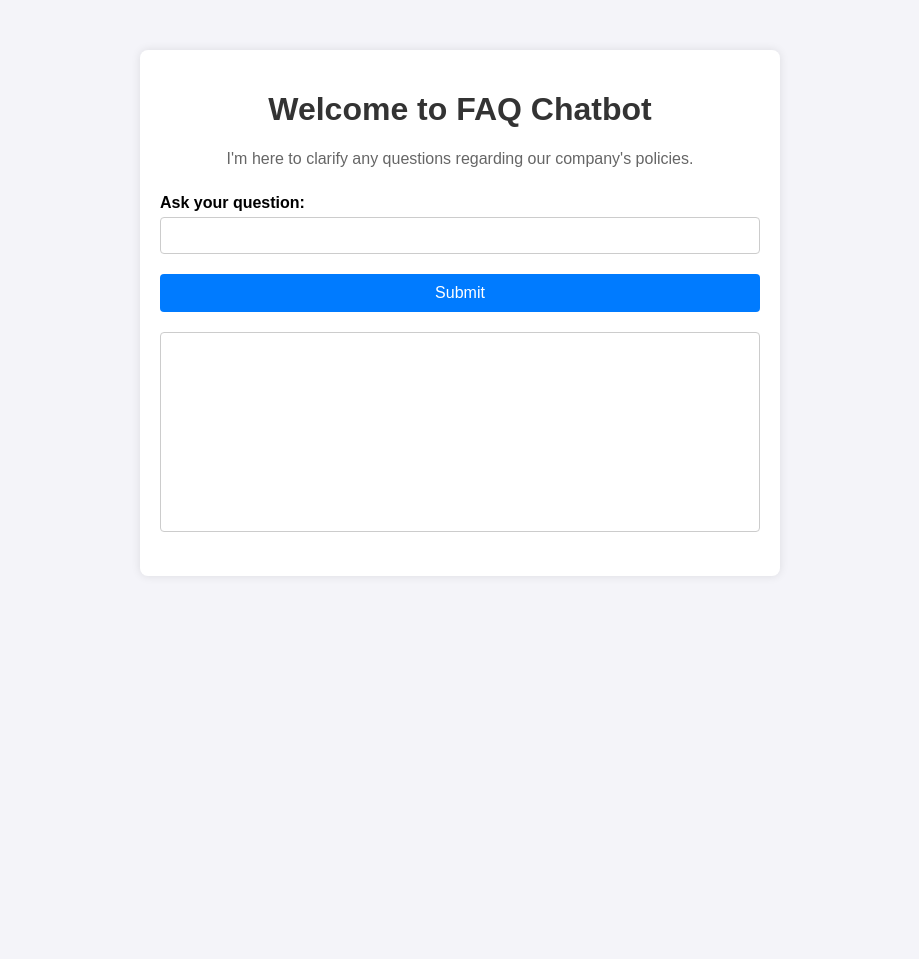
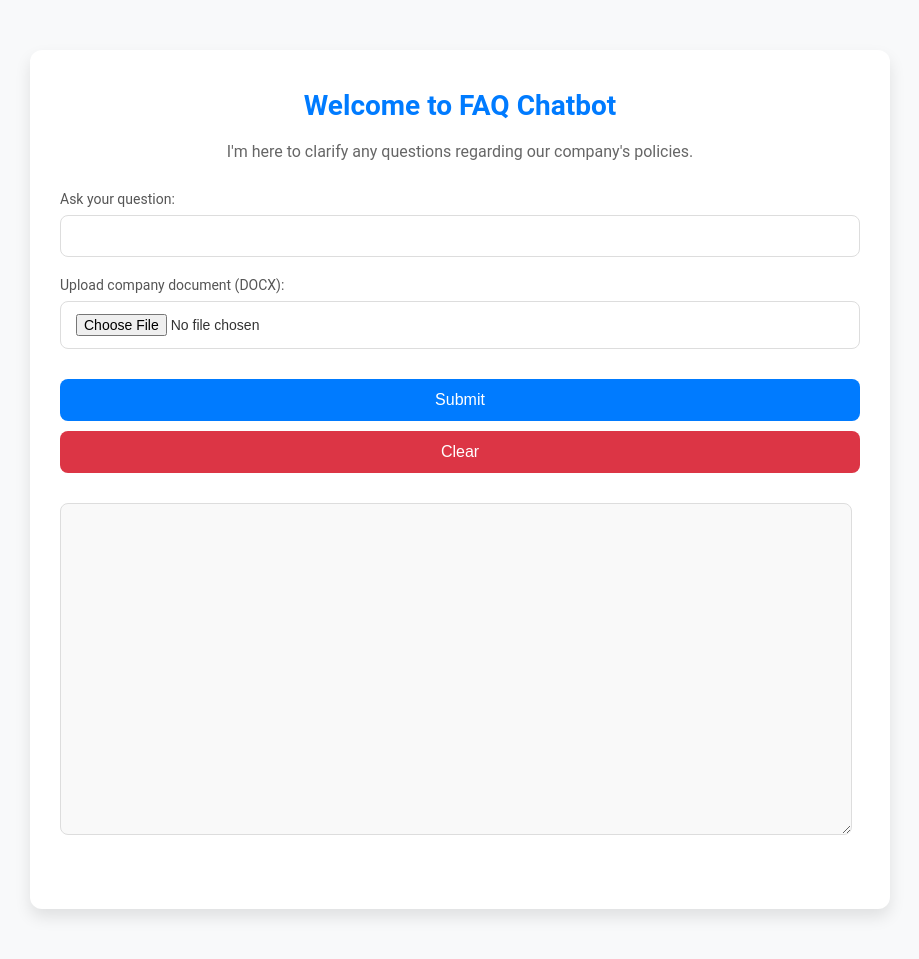
Before and after one commit to aneesh-bukya/HRAgent, a Django app: page /faq/ in a window 1280 px wide. Shown: the whole page, without its empty margins (180-1099 px from the left). Before the commit the page ends 532 px from the top, so only its background shows below. Run offline with Django 5.2, Linux system fonts and the light colour scheme.

Commit message:
FInished everything

```diff
--- a/HRAgentUI/HRAgentUI/email.py
+++ b/HRAgentUI/HRAgentUI/email.py
@@ -73,7 +73,7 @@ def onboard_task(name,link):
             agent=greet_agent,
             context = [set_research_task]
         )
-set_onboard_task = onboard_task(name,"https://resources.workable.com/employee-code-of-conduct-company-policy")
+set_onboard_task = onboard_task(name,link="")
 
 crew = Crew(agents=[researcher_agent,greet_agent], tasks=[set_research_task,set_onboard_task])
 # Get your crew to work!
--- a/HRAgentUI/HRAgentUI/urls.py
+++ b/HRAgentUI/HRAgentUI/urls.py
@@ -26,5 +26,7 @@ urlpatterns = [
     path('email-onboarding/',views.onboarding),
     path('candidate-notes/',views.candidate_notes),
     path('summarize-notes/', views.summarize_notes, name='summarize_notes'),
+    path('process_form/', views.process_form, name='process_form'),
+    path('onboarding-submit/',views.onboarding_submit, name='onboarding_submit'),
 
 ]
--- a/HRAgentUI/HRAgentUI/views.py
+++ b/HRAgentUI/HRAgentUI/views.py
@@ -15,16 +15,22 @@ from django.shortcuts import render
 from django.views.decorators.csrf import csrf_exempt
 from django.http import JsonResponse
 from django.core.files.storage import default_storage
+import os
+import smtplib
+import ssl
+from email.message import EmailMessage
+from textwrap import dedent
+from dotenv import load_dotenv
 from crewai import Crew, Agent, Task, Process
-from textwrap import dedent
-from crewai_tools import TXTSearchTool
-import os
+from datetime import datetime, timedelta
+from crewai_tools import DOCXSearchTool, CSVSearchTool, TXTSearchTool, tool, SerperDevTool
 
 
 
 os.environ["OPENAI_API_KEY"] = "sk-proj-1j0rI4ujwFua7rWGytDlT3BlbkFJwHncuWCnnYZADHHSAkrw"
 os.environ["SERPER_API_KEY"] = "d1b04924fa8092b742ea783991626a950f1a0c1a"
 os.environ['OPENAI_MODEL_NAME'] =  "gpt-4-0125-preview"
+google_search = SerperDevTool()
 
 def homepage(request):
   return render(request,'home.html')
@@ -87,3 +93,247 @@ def summarize_notes(request):
         return JsonResponse({'summary': result})
 
     return JsonResponse({'error': 'Invalid request'}, status=400)
+
+@csrf_exempt
+def process_form(request):
+    if request.method == 'POST':
+        question = request.POST.get('question')
+        uploaded_file = request.FILES.get('document')
+
+        if not question or not uploaded_file:
+            return JsonResponse({'summary': 'Please provide both a question and a document.'}, status=400)
+
+        # Save the uploaded file to a temporary location
+        file_path = default_storage.save(f'temp/{uploaded_file.name}', uploaded_file)
+
+        try:
+            # Create an instance of DOCXSearchTool with the document
+            doc_search = DOCXSearchTool(file_path)
+
+            faq_agent = Agent(
+                role='Human Resource Employee',
+                goal='Find the section of the document which contains relevant information and summarize them.',
+                tools=[doc_search],
+                backstory=dedent("""\
+                    As a HR Employee, your mission is to find which sections of the document contains the
+                    relevant information and summarize those in a few sentences. If you can't find any keywords then just say
+                    I couldn't find anything in our company's policy regarding this topic. Kindly
+                    contact HR for information on this topic."""),
+                verbose=True
+            )
+
+            def summary_task(question):
+                return Task(
+                    description=dedent(f"""\
+                        Find all the relevant areas of the document where the words from the question appear and
+                        summarize them in a few sentences.
+                        Question: {question}"""),
+                    expected_output=dedent("""\
+                        A few sentences summarizing the relevant information in the document which
+                        contains the keyword asked in the question. Starts each answer with Our company
+                        policy states that."""),
+                    agent=faq_agent
+                )
+
+            summarize_task = summary_task(question)
+
+            crew = Crew(agents=[faq_agent], tasks=[summarize_task])
+            result = crew.kickoff()
+
+            return JsonResponse({'summary': result})
+
+        finally:
+            # Clean up the temporary file
+            if os.path.exists(file_path):
+                os.remove(file_path)
+
+    return JsonResponse({'summary': 'Invalid request method.'}, status=405)
+
+def onboarding_form(request):
+    email_sent = False
+
+    if request.method == 'POST':
+        name = request.POST.get('name')
+        role = request.POST.get('role')
+        email = request.POST.get('email')
+        code_of_conduct = request.POST.get('codeOfConduct')
+
+        # Define the agents and tasks
+        researcher_agent = Agent(
+            role="Research Specialist",
+            goal='Research the role to find the best practices for the job role and provide links on how to be successful ',
+            tools=[google_search],
+            backstory=dedent("""\
+                As a Research Specialist, your job is to search the web and come up with the best practices and methods
+                to be successful at a specific job role and also provide useful links which talk about how to be successful
+                in the partciular job role."""),
+            verbose=True
+        )
+
+        greet_agent = Agent(
+            role="Personalized Message Sender",
+            goal='Write a personalized message to person and welcome them into the company ',
+            backstory=dedent("""\
+                Your job is to write a personalized message to the new employee joining the company and talk about company culture and wish
+                the employee success in the company"""),
+            verbose=True
+        )
+
+        def research_task(role):
+            return Task(
+                description=dedent(f"""\
+                    generate the best practices and ways a person can successful at the given job role
+                    Job Role: {role}"""),
+                expected_output=dedent("""\
+                    The best practices and things to do to be successful at the job role along with useful links for reference"""),
+                agent=researcher_agent,
+            )
+
+        set_research_task = research_task(role)
+
+        def onboard_task(name, link):
+            return Task(
+                description=dedent(f"""\
+                    onboard the people by wishing good luck and ask them to review the code of conduct
+                    Employee Code of Conduct Link: {link},
+                    Name: {name}"""),
+                expected_output=dedent("""\
+                    Output should be formatted like this:
+                    - Greeting and well wishes
+                    - Ask to review Employee Code of Conduct with link
+                    - Best Practices to be successful along with links
+                    - end it with
+                    Best Regards,
+                    John McEnroe,
+                    HR of Company XYZ"""),
+                agent=greet_agent,
+                context=[set_research_task]
+            )
+
+        set_onboard_task = onboard_task(name, link=code_of_conduct)
+
+        # Crew setup and kickoff
+        crew = Crew(agents=[researcher_agent, greet_agent], tasks=[set_research_task, set_onboard_task])
+        result = crew.kickoff()
+
+        # Define email sender and receiver
+        email_sender = 'aneeshbsri@gmail.com'
+        email_password = "rsds xytr dtgz xrme"
+        email_receiver = email
+
+        # Set the subject and body of the email
+        subject = 'Welcome to Company XYZ!!!'
+        body = result
+
+        em = EmailMessage()
+        em['From'] = email_sender
+        em['To'] = email_receiver
+        em['Subject'] = subject
+        em.set_content(body)
+
+        # Add SSL (layer of security)
+        context = ssl.create_default_context()
+
+        # Log in and send the email
+        with smtplib.SMTP_SSL('smtp.gmail.com', 465, context=context) as smtp:
+            smtp.login(email_sender, email_password)
+            smtp.sendmail(email_sender, email_receiver, em.as_string())
+
+        email_sent = True
+
+    return render(request, 'onboarding_form.html', {'email_sent': email_sent})
+
+
+@csrf_exempt
+def onboarding_submit(request):
+    if request.method == 'POST':
+        name = request.POST.get('name')
+        role = request.POST.get('role')
+        email = request.POST.get('email')
+        code_of_conduct = request.POST.get('codeOfConduct')
+
+        # Define your agents, tasks, and crew as per your requirements
+        researcher_agent = Agent(
+            role="Research Specialist",
+            goal='Research the role to find the best practices for the job role and provide links on how to be successful ',
+            tools=[google_search],
+            backstory=dedent("""\
+              As a Research Specialist, your job is to search the web and come up with the best practices and methods
+              to be successful at a specific job role and also provide useful links which talk about how to be successful
+              in the particular job role."""),
+            verbose=True
+        )
+
+        def research_task(role):
+            return Task(
+                description=dedent(f"""\
+                    generate the best practices and ways a person can successful at the given job role
+                    Job Role: {role}"""),
+                expected_output=dedent("""\
+                    The best practices and things to do to be successful at the job role along with useful links for reference"""),
+                agent=researcher_agent,
+            )
+
+        set_research_task = research_task(role)
+
+        greet_agent = Agent(
+            role="Personalized Message Sender",
+            goal='Write a personalized message to person and welcome them into the company ',
+            backstory=dedent("""\
+              Your job is to write a personalized message to the new employee joining the company and talk about company culture and wish
+              the employee success in the company"""),
+            verbose=True
+        )
+
+        def onboard_task(name, link):
+            return Task(
+                description=dedent(f"""\
+                    onboard the people by wishing good luck and ask them to review the code of conduct
+                    Employee Code of Conduct Link: {link},
+                    Name: {name}"""),
+                expected_output=dedent("""\
+                    Output should be formatted like this:
+                    - Greeting and well wishes
+                    - Ask to review Employee Code of Conduct with link
+                    - Best Practices to be successful along with links
+                    - end it with
+                    Best Regards,
+                    John McEnroe,
+                    HR of Company XYZ"""),
+                agent=greet_agent,
+                context=[set_research_task]
+            )
+
+        set_onboard_task = onboard_task(name, link=code_of_conduct)
+
+        crew = Crew(agents=[researcher_agent, greet_agent], tasks=[set_research_task, set_onboard_task])
+        # Get your crew to work!
+        result = crew.kickoff()
+
+        # Define email sender and receiver
+        email_sender = 'aneeshbsri@gmail.com'
+        email_password = "rsds xytr dtgz xrme"
+        email_receiver = email
+
+        # Set the subject and body of the email
+        subject = 'Welcome to Company XYZ!!!'
+        body = result
+
+        em = EmailMessage()
+        em['From'] = email_sender
+        em['To'] = email_receiver
+        em['Subject'] = subject
+        em.set_content(body)
+
+        # Add SSL (layer of security)
+        context = ssl.create_default_context()
+
+        # Log in and send the email
+        with smtplib.SMTP_SSL('smtp.gmail.com', 465, context=context) as smtp:
+            smtp.login(email_sender, email_password)
+            smtp.sendmail(email_sender, email_receiver, em.as_string())
+
+        # Returning a JSON response indicating success
+        return JsonResponse({'message': 'Email sent successfully!', 'result': result})
+    else:
+        return JsonResponse({'message': 'Invalid request method!'}, status=400)
--- a/HRAgentUI/static/css/faq.css
+++ b/HRAgentUI/static/css/faq.css
@@ -1,74 +1,117 @@
+/* Global Styles */
 body {
-  font-family: Arial, sans-serif;
-  background-color: #f4f4f9;
+  font-family: 'Roboto', sans-serif;
+  background-color: #f8f9fa;
   margin: 0;
   padding: 0;
-}
-
-.container {
-  width: 80%;
-  max-width: 600px;
-  margin: 50px auto;
-  background: #fff;
-  padding: 20px;
-  box-shadow: 0 0 10px rgba(0, 0, 0, 0.1);
-  border-radius: 8px;
-}
-
-h1 {
-  text-align: center;
   color: #333;
 }
 
+/* Container Styles */
+.container {
+  width: 90%;  /* Increase the width of the container */
+  max-width: 800px;  /* Increase the maximum width */
+  margin: 50px auto;
+  background: #ffffff;
+  padding: 20px 30px;
+  border-radius: 12px;
+  box-shadow: 0 8px 16px rgba(0, 0, 0, 0.1);
+}
+
+/* Heading Styles */
+h1 {
+  font-size: 28px;
+  color: #007bff;
+  text-align: center;
+  margin-bottom: 20px;
+}
+
+/* Paragraph Styles */
 p {
   text-align: center;
+  font-size: 16px;
   color: #666;
+  margin-bottom: 30px;
 }
 
+/* Form Styles */
 form {
   display: flex;
   flex-direction: column;
 }
 
+/* Label Styles */
 label {
-  margin: 10px 0 5px;
-  font-weight: bold;
+  font-size: 14px;
+  color: #555;
+  margin-bottom: 8px;
 }
 
+/* Input Styles */
 input[type="text"],
-textarea {
-  padding: 10px;
+input[type="file"] {
+  padding: 12px 15px;
   margin-bottom: 20px;
-  border: 1px solid #ccc;
-  border-radius: 4px;
-  width: 100%;
-  box-sizing: border-box;
+  border: 1px solid #ddd;
+  border-radius: 8px;
+  font-size: 14px;
+  transition: border-color 0.3s;
 }
 
+input[type="text"]:focus,
+input[type="file"]:focus {
+  border-color: #007bff;
+  outline: none;
+}
+
+/* Button Styles */
 button {
+  padding: 12px 20px;
+  margin-top: 10px;
   background-color: #007bff;
-  color: white;
-  padding: 10px;
+  color: #ffffff;
   border: none;
-  border-radius: 4px;
+  border-radius: 8px;
   cursor: pointer;
   font-size: 16px;
+  transition: background-color 0.3s;
 }
 
 button:hover {
   background-color: #0056b3;
 }
 
-#result {
-  margin-top: 20px;
+button#clearButton {
+  background-color: #dc3545;
+  margin-top: 10px;
 }
 
-textarea#summaryText {
-  width: 100%;
-  height: 200px;
-  padding: 10px;
-  border: 1px solid #ccc;
-  border-radius: 4px;
-  box-sizing: border-box;
-  resize: none;
+button#clearButton:hover {
+  background-color: #c82333;
 }
+
+/* Result Styles */
+#result {
+  margin-top: 30px;
+}
+
+textarea {
+  width: calc(100% - 40px);  /* Reduce the width to account for padding/margin */
+  height: 300px;  /* Increase the height of the textarea */
+  padding: 15px;
+  margin: 0 20px 20px 0;  /* Add right margin to create space between the border and textarea */
+  border: 1px solid #ddd;
+  border-radius: 8px;
+  font-size: 14px;
+  resize: vertical;
+  color: #333;
+  background-color: #f9f9f9;
+}
+
+/* Status Message Styles */
+#statusMessage {
+  font-size: 16px;
+  text-align: center;
+  margin-top: 20px;
+  color: #555;
+}
--- a/HRAgentUI/templates/faq.html
+++ b/HRAgentUI/templates/faq.html
@@ -5,21 +5,56 @@
     <meta charset="UTF-8">
     <meta name="viewport" content="width=device-width, initial-scale=1.0">
     <title>Company XYZ Chatbot</title>
-    <link rel="stylesheet" href="{% static 'css/faq.css' %} ">
+    <link rel="stylesheet" href="{% static 'css/faq.css' %}">
 </head>
 <body>
     <div class="container">
         <h1>Welcome to FAQ Chatbot</h1>
         <p>I'm here to clarify any questions regarding our company's policies.</p>
-        <form id="chatbotForm">
+        <form id="chatbotForm" enctype="multipart/form-data" method="post">
+            {% csrf_token %}
             <label for="question">Ask your question:</label>
             <input type="text" id="question" name="question" required>
+            <label for="document">Upload company document (DOCX):</label>
+            <input type="file" id="document" name="document" accept=".docx">
             <button type="submit">Submit</button>
+            <button type="button" id="clearButton">Clear</button>
         </form>
         <div id="result">
             <textarea id="summaryText" readonly></textarea>
         </div>
+        <p id="statusMessage"></p>
     </div>
-    <script src="{% static 'js/faq.js' %}"></script>
+    <script>
+        document.getElementById('chatbotForm').addEventListener('submit', async function(event) {
+            event.preventDefault();
+
+            const statusMessage = document.getElementById('statusMessage');
+            const summaryText = document.getElementById('summaryText');
+
+            statusMessage.textContent = 'Generating...';
+
+            const formData = new FormData(this);
+            try {
+                const response = await fetch('/process_form/', {
+                    method: 'POST',
+                    body: formData
+                });
+                const result = await response.json();
+                summaryText.textContent = result.summary;
+                statusMessage.textContent = 'Done';
+            } catch (error) {
+                console.error('Error:', error);
+                statusMessage.textContent = 'An error occurred. Please try again.';
+            }
+        });
+
+        document.getElementById('clearButton').addEventListener('click', function() {
+            document.getElementById('question').value = '';
+            document.getElementById('document').value = '';
+            document.getElementById('summaryText').textContent = '';
+            document.getElementById('statusMessage').textContent = '';
+        });
+    </script>
 </body>
 </html>
```
Also changed, not shown: HRAgentUI/HRAgentUI/faq.py (+4 -7 lines), HRAgentUI/static/css/email.css (+45 -24 lines), HRAgentUI/static/css/notes.css (+25 -18 lines), HRAgentUI/templates/email.html (+45 -4 lines), HRAgentUI/templates/notes.html (+11 -4 lines), HRAgentUI/db/chroma.sqlite3, 1 other file.
